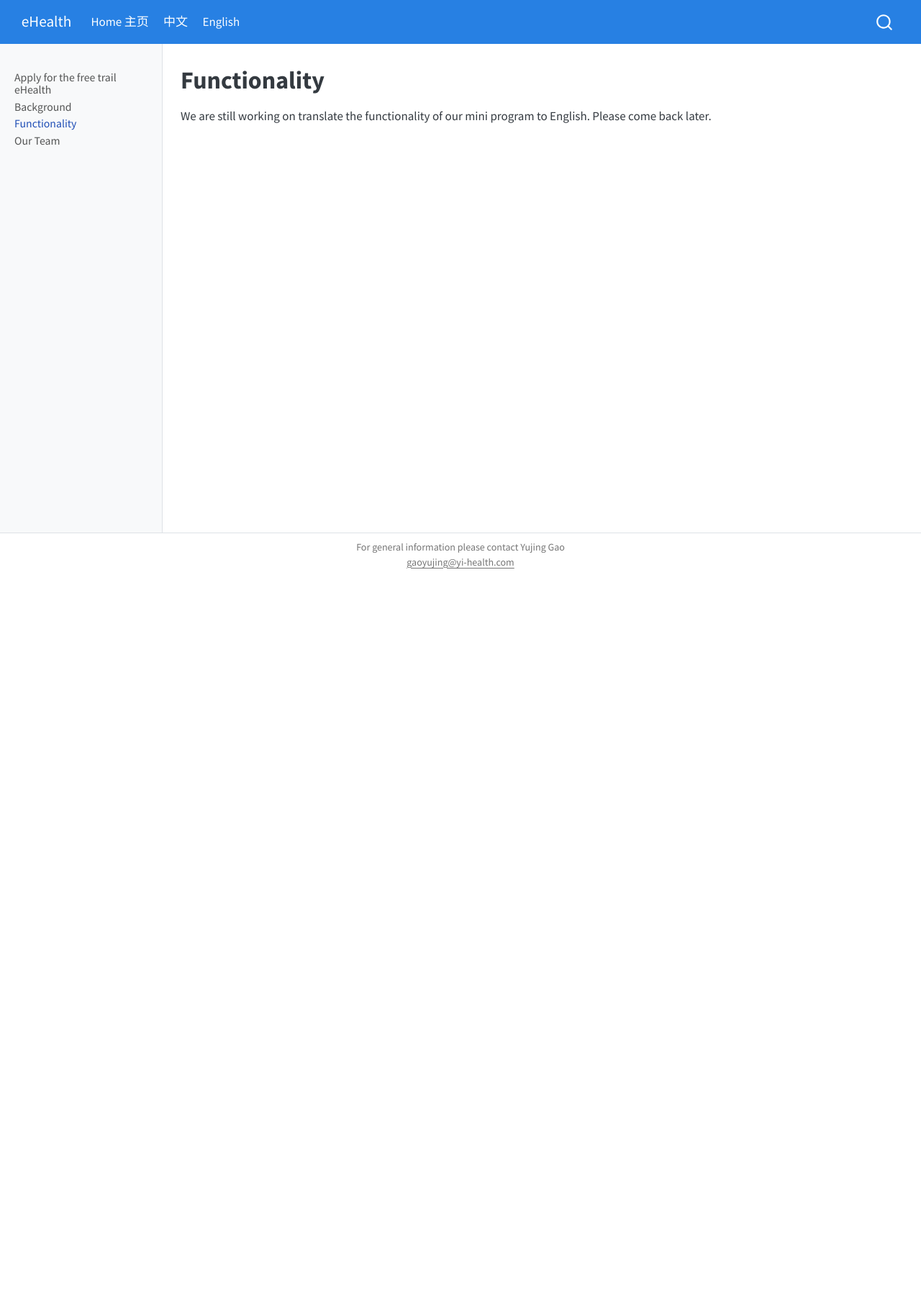
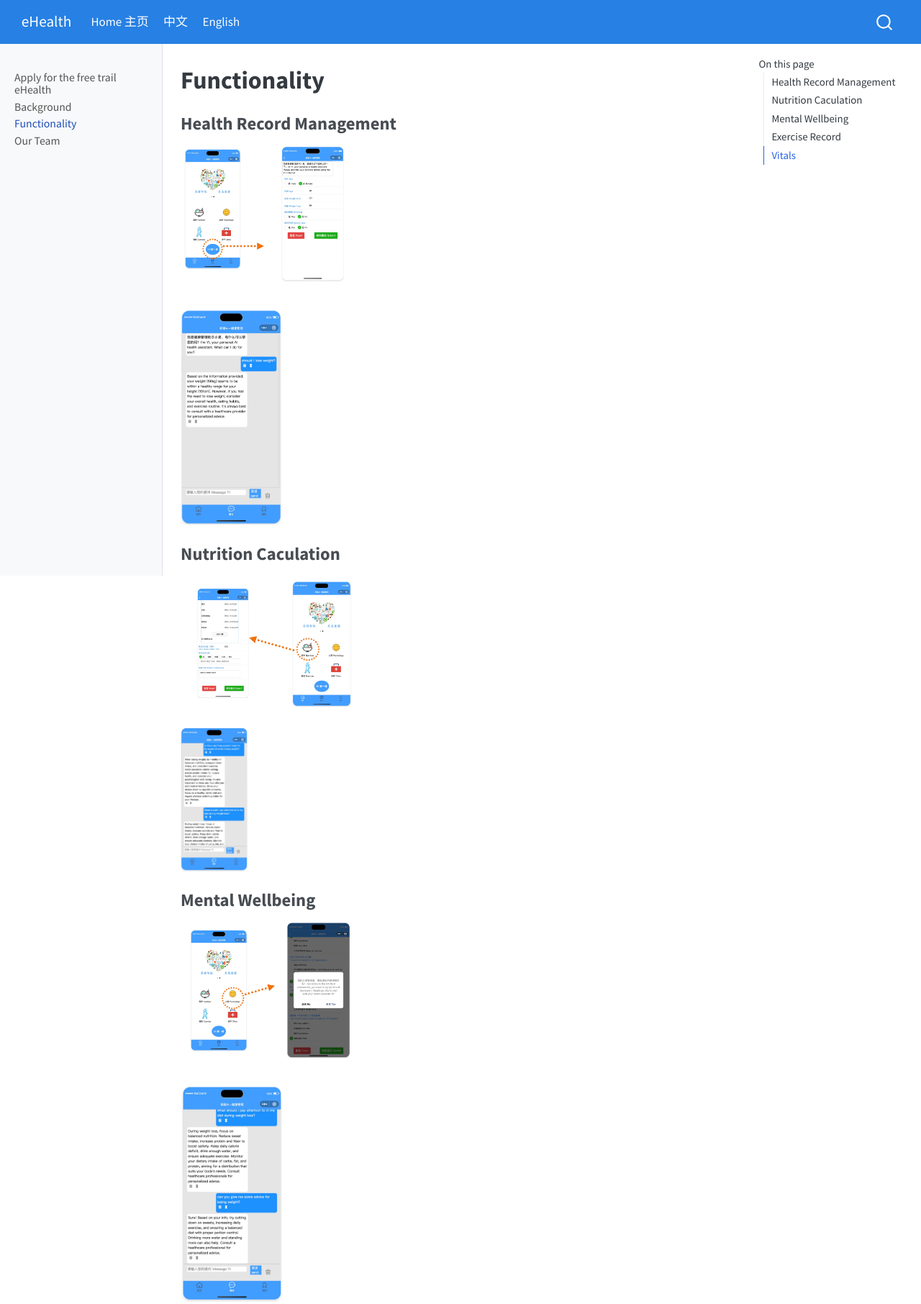
Before and after one commit to Yi-Health/website, a plain HTML site: page docs/functionality-en.html in a window 1280 px wide. Shown: the top 1812 px of the page at 72% size. Before the commit the page ends 800 px from the top, so only its background shows below. Drawn offline with Linux system fonts and the light colour scheme.

Commit message:
update the functionality in English version

```diff
--- a/docs/functionality-en.html
+++ b/docs/functionality-en.html
@@ -153,7 +153,17 @@ ul.task-list li input[type="checkbox"] {
 <div id="quarto-sidebar-glass" class="quarto-sidebar-collapse-item" data-bs-toggle="collapse" data-bs-target=".quarto-sidebar-collapse-item"></div>
 <!-- margin-sidebar -->
     <div id="quarto-margin-sidebar" class="sidebar margin-sidebar">
+        <nav id="TOC" role="doc-toc" class="toc-active">
+    <h2 id="toc-title">On this page</h2>
 
+  <ul>
+  <li><a href="#health-record-management" id="toc-health-record-management" class="nav-link active" data-scroll-target="#health-record-management">Health Record Management</a></li>
+  <li><a href="#nutrition-caculation" id="toc-nutrition-caculation" class="nav-link" data-scroll-target="#nutrition-caculation">Nutrition Caculation</a></li>
+  <li><a href="#mental-wellbeing" id="toc-mental-wellbeing" class="nav-link" data-scroll-target="#mental-wellbeing">Mental Wellbeing</a></li>
+  <li><a href="#exercise-record" id="toc-exercise-record" class="nav-link" data-scroll-target="#exercise-record">Exercise Record</a></li>
+  <li><a href="#vitals" id="toc-vitals" class="nav-link" data-scroll-target="#vitals">Vitals</a></li>
+  </ul>
+</nav>
     </div>
 <!-- main -->
 <main class="content" id="quarto-document-content">
@@ -177,9 +187,43 @@ ul.task-list li input[type="checkbox"] {
 </header>
 
 
-<p>We are still working on translate the functionality of our mini program to English. Please come back later.</p>
+<section id="health-record-management" class="level3">
+<h3 class="anchored" data-anchor-id="health-record-management">Health Record Management</h3>
+<div class="quarto-figure quarto-figure-left">
+<figure class="figure">
+<p><img src="images/1.jpg" class="img-fluid quarto-figure quarto-figure-left figure-img" width="235"></p>
+</figure>
+</div>
+<p><img src="images/1A.jpg" class="img-fluid" width="141"></p>
+</section>
+<section id="nutrition-caculation" class="level3">
+<h3 class="anchored" data-anchor-id="nutrition-caculation">Nutrition Caculation</h3>
+<p><img src="images/2.jpg" class="img-fluid" width="253"></p>
+<p><img src="images/2A.jpg" class="img-fluid" width="94"></p>
+</section>
+<section id="mental-wellbeing" class="level3">
+<h3 class="anchored" data-anchor-id="mental-wellbeing">Mental Wellbeing</h3>
+<div class="quarto-figure quarto-figure-left">
+<figure class="figure">
+<p><img src="images/3.jpg" class="img-fluid quarto-figure quarto-figure-left figure-img" width="243"></p>
+</figure>
+</div>
+<p><img src="images/3A.jpg" class="img-fluid" width="142"></p>
+</section>
+<section id="exercise-record" class="level3">
+<h3 class="anchored" data-anchor-id="exercise-record">Exercise Record</h3>
+<p><img src="images/4.jpg" class="img-fluid" width="233"></p>
+</section>
+<section id="vitals" class="level3">
+<h3 class="anchored" data-anchor-id="vitals">Vitals</h3>
+<div class="quarto-figure quarto-figure-left">
+<figure class="figure">
+<p><img src="images/5.jpg" class="img-fluid quarto-figure quarto-figure-left figure-img" width="242"></p>
+</figure>
+</div>
 
 
+</section>
 
 </main> <!-- /main -->
 <script id="quarto-html-after-body" type="application/javascript">
```
Also changed, not shown: docs/images/1.jpg (added), docs/images/1A.jpg (added), docs/images/2.jpg (added), docs/images/2A.jpg (added), docs/images/3.jpg (added), docs/images/3A.jpg (added), docs/images/4.jpg (added), docs/images/5.jpg (added).
